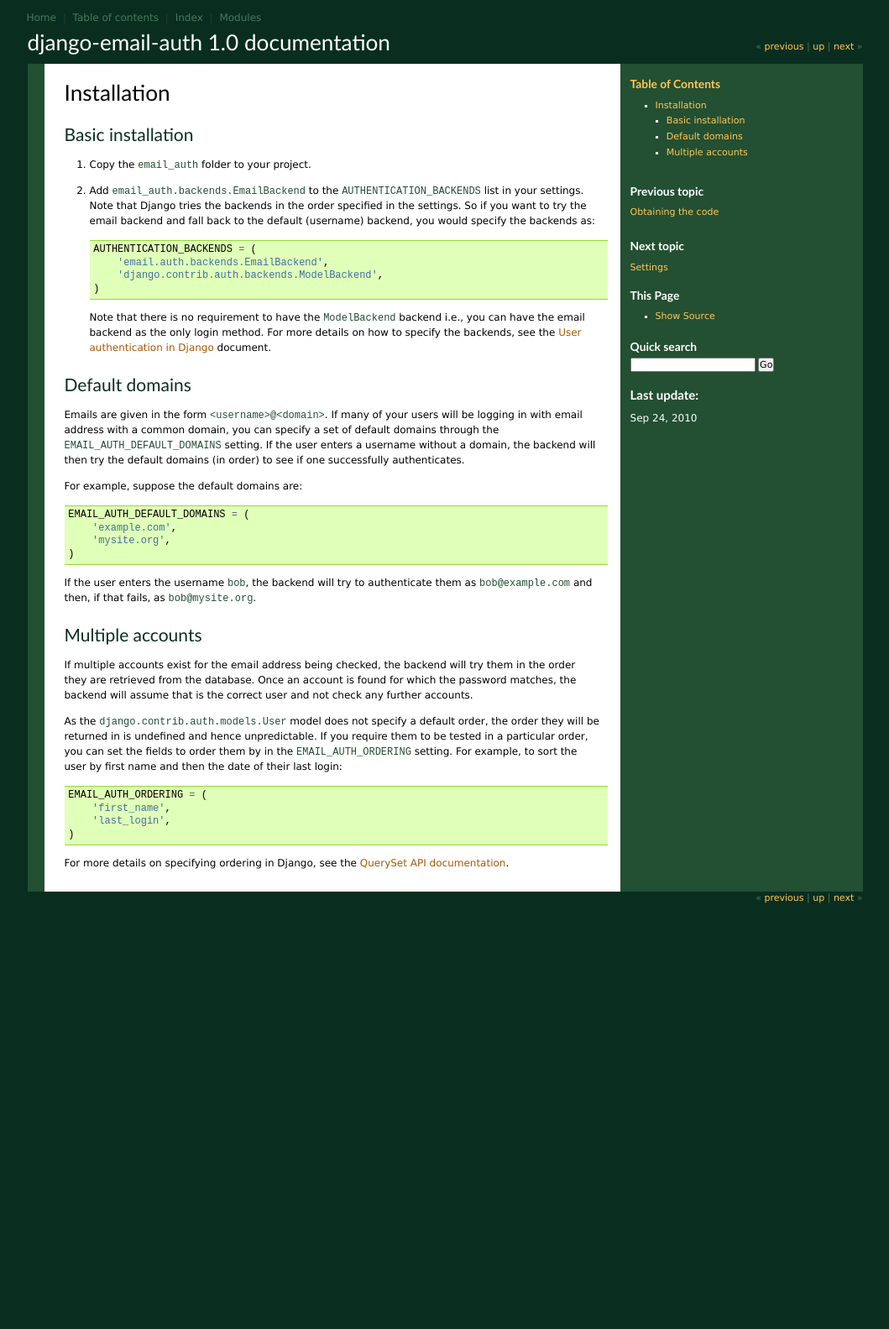
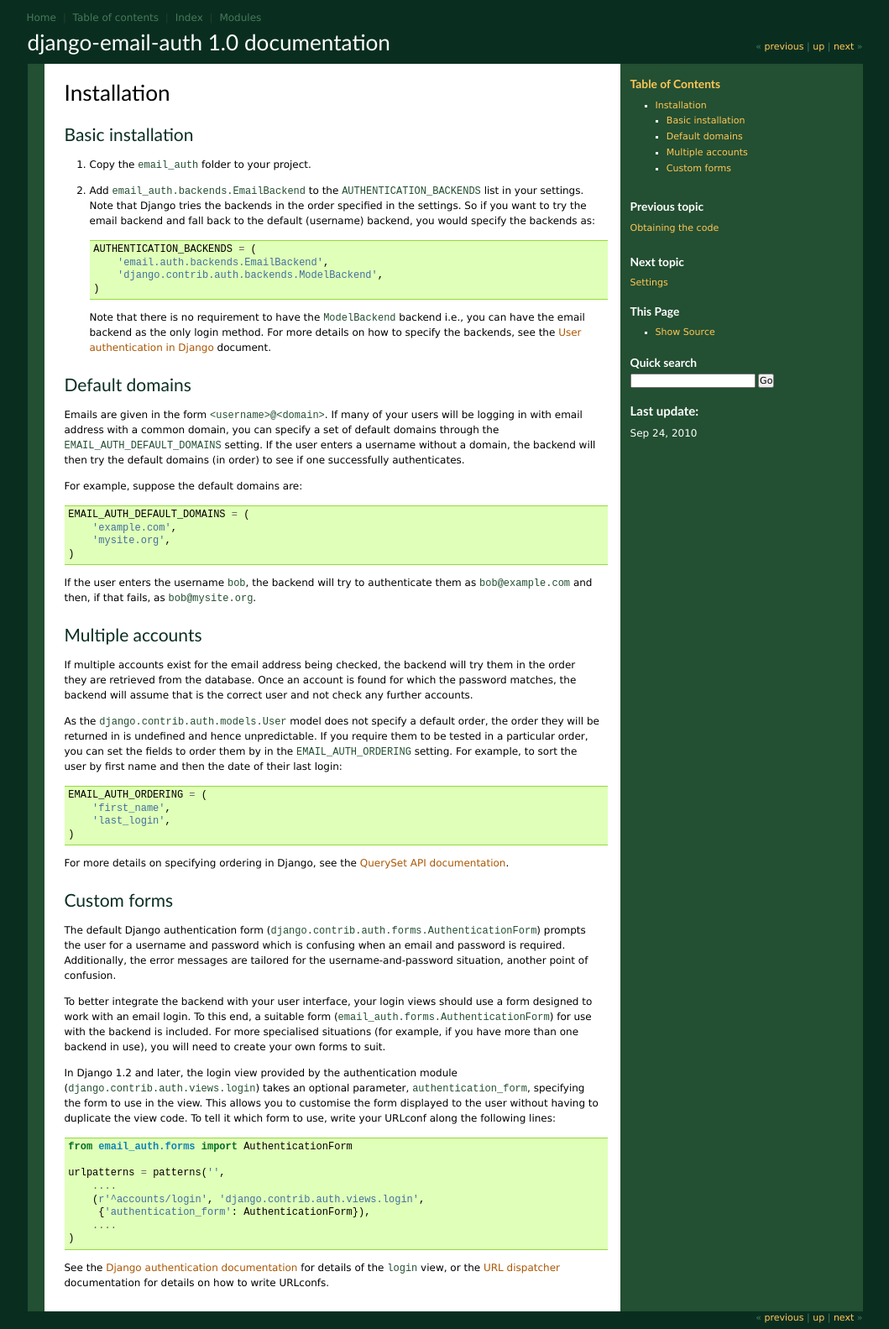
Before and after one commit to bcbnz/django-email-auth, a Sphinx documentation site: the page built from docs/install.rst, in a window 1280 px wide. Shown: the whole page at 84% size, without its empty margins (110-1169 px from the left). Built offline with Sphinx 7.4.7, drawn with Linux system fonts in a browser that asks for light colours; cross-references to code outside the pages are shown as plain code; before the commit the page ends 1084 px from its top, so only the background shows below that.

Commit message:
Add details on customising forms to the installation instructions.

```diff
--- a/docs/install.rst
+++ b/docs/install.rst
@@ -63,3 +63,38 @@
 
 For more details on specifying ordering in Django, see the `QuerySet API
 documentation <http://docs.djangoproject.com/en/dev/ref/models/querysets/#order-by-fields>`_.
+
+Custom forms
+------------
+
+The default Django authentication form (:class:`django.contrib.auth.forms.AuthenticationForm`)
+prompts the user for a username and password which is confusing when an email
+and password is required. Additionally, the error messages are tailored for the
+username-and-password situation, another point of confusion.
+
+To better integrate the backend with your user interface, your login views
+should use a form designed to work with an email login. To this end, a suitable
+form (:class:`email_auth.forms.AuthenticationForm`) for use with the backend is
+included. For more specialised situations (for example, if you have more than
+one backend in use), you will need to create your own forms to suit.
+
+In Django 1.2 and later, the login view provided by the authentication module
+(:class:`django.contrib.auth.views.login`) takes an optional parameter,
+:attr:`authentication_form`, specifying the form to use in the view. This
+allows you to customise the form displayed to the user without having to
+duplicate the view code. To tell it which form to use, write your URLconf along
+the following lines::
+
+       from email_auth.forms import AuthenticationForm
+
+       urlpatterns = patterns('',
+           ....
+           (r'^accounts/login', 'django.contrib.auth.views.login',
+            {'authentication_form': AuthenticationForm}),
+           ....
+       )
+
+See the `Django authentication documentation <http://docs.djangoproject.com/en/dev/topics/auth/>`_
+for details of the :class:`login` view, or the `URL dispatcher
+<http://docs.djangoproject.com/en/dev/topics/http/urls/>`_ documentation for
+details on how to write URLconfs.
```
